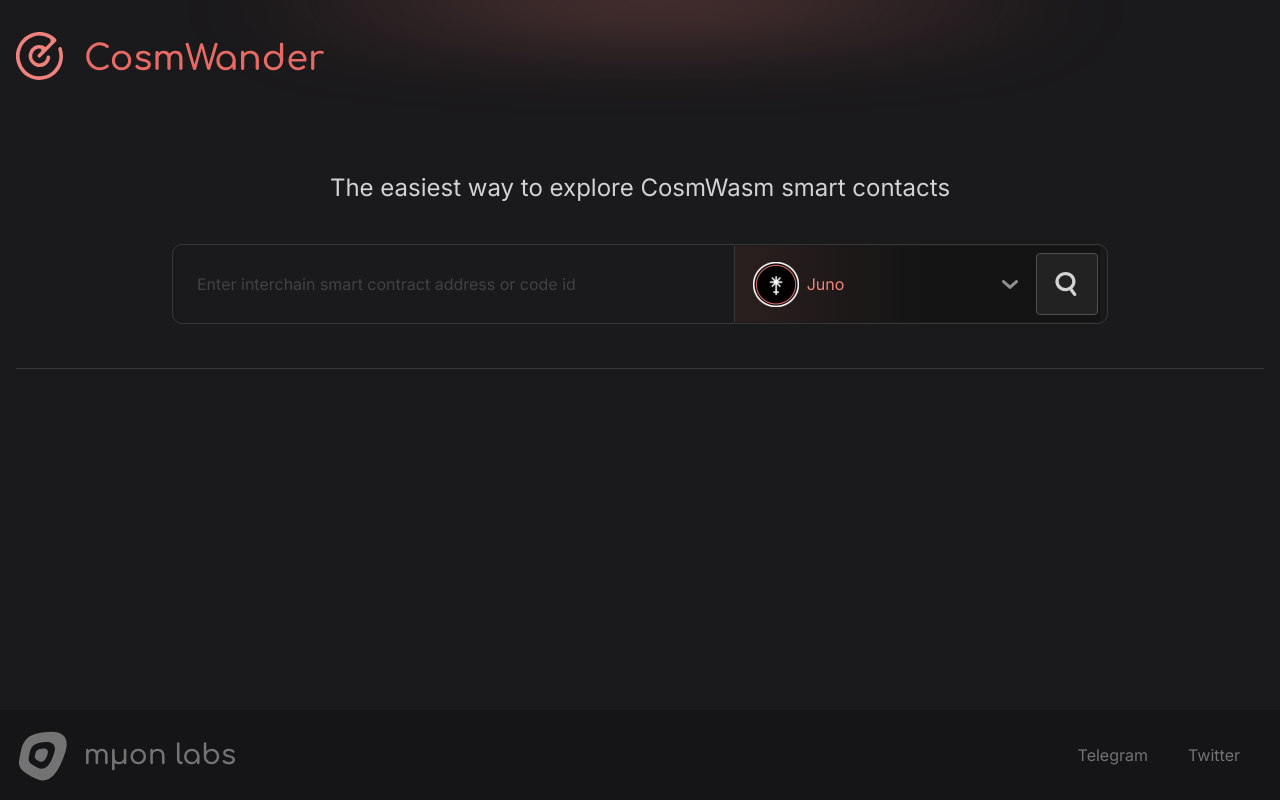
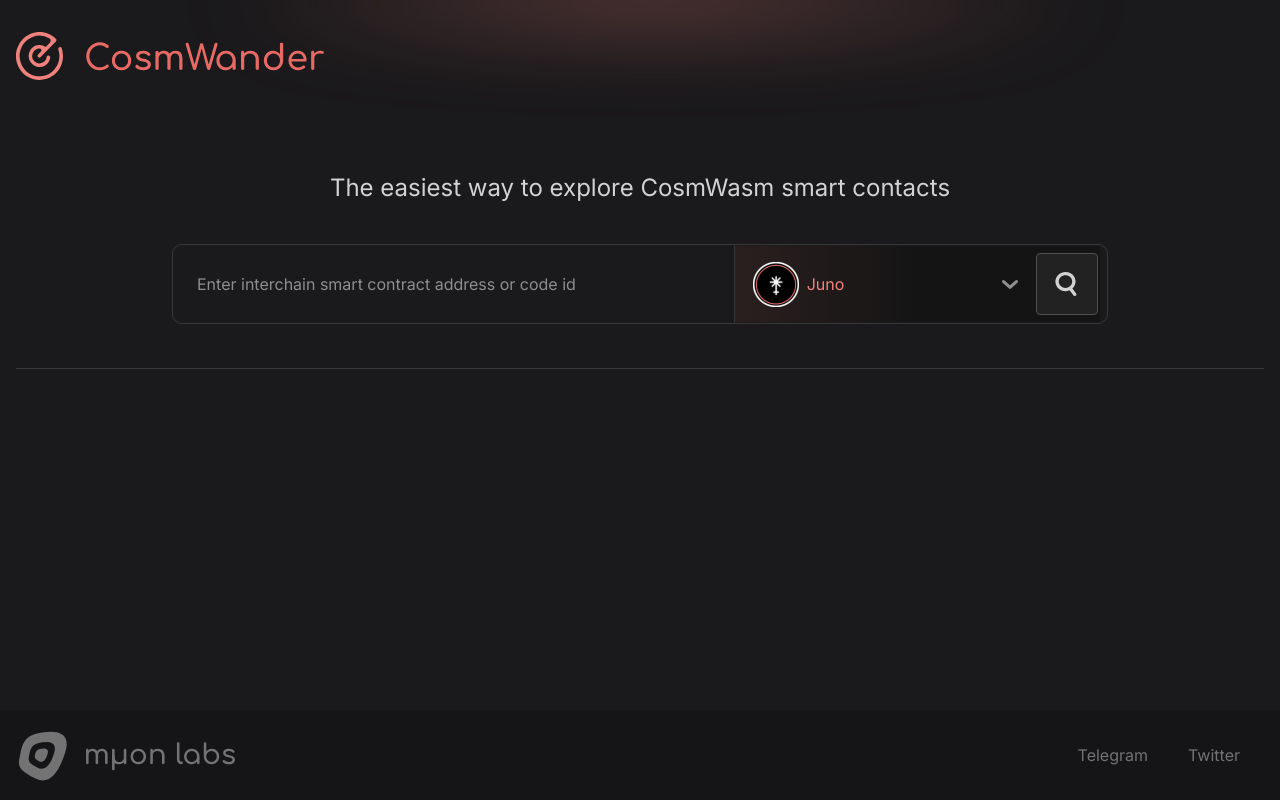
Before and after one commit to muon-labs/cosmwander-frontend, a Next.js app: page / in a window 1280 px wide. Built offline with nearby package versions, Linux system fonts and the light colour scheme.

Commit message:
rename color

```diff
--- a/components/Input/SearchInput.tsx
+++ b/components/Input/SearchInput.tsx
@@ -56,8 +56,8 @@
           ref={ref}
           autoComplete="off"
           className={clsx(
-            `rounded-[10px] border border-cw-grey-700 bg-cw-grey-950 text-cw-grey-600 bg-transparent w-full outline-none focus:border-chain-${chain}-600 focus:shadow-chain-${chain}-600/30
-          focus:shadow-[0_0_10px_4px] placeholder:text-cw-grey-600 text-cw-grey-200`,
+            `rounded-[10px] border border-cw-grey-700 bg-cw-grey-950 text-cw-grey-300 bg-transparent w-full outline-none focus:border-chain-${chain}-600 focus:shadow-chain-${chain}-600/30
+          focus:shadow-[0_0_10px_4px] placeholder:text-cw-grey-300 text-cw-grey-200`,
             scale === "lg" && "h-[80px] py-4 px-6 text-md",
             scale === "md" && "h-[60px] py-2 px-3 text-sm",
             className
```
